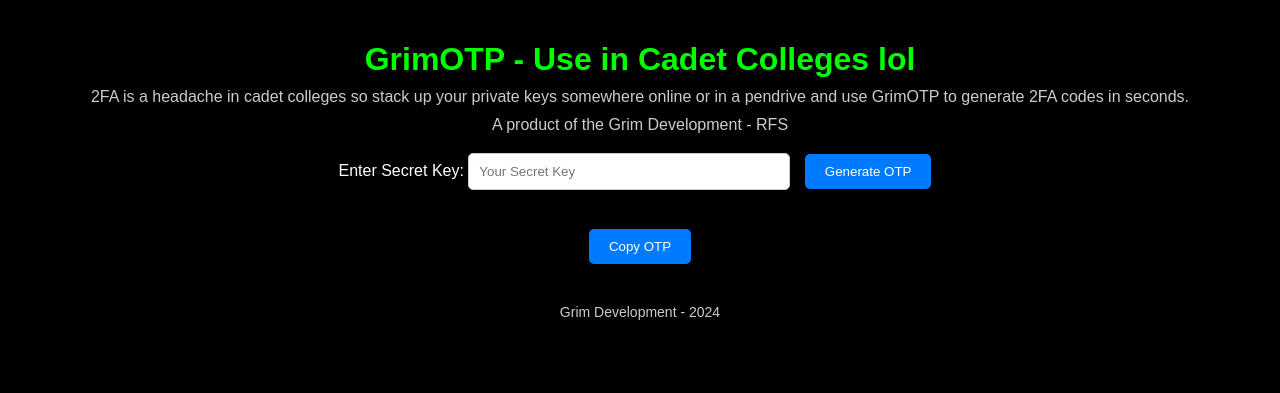
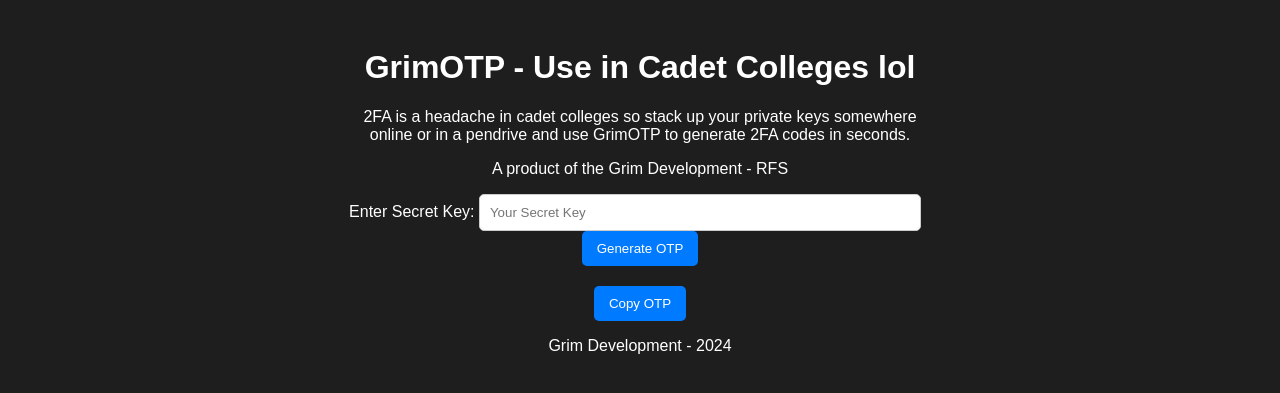
Before and after one commit to Rafsan64/GrimOTP, a Flask app: page / in a window 1280 px wide. Shown: the top 393 px of the page. Run offline with Flask 3, Linux system fonts and the light colour scheme.

Commit message:
Update style.css

```diff
--- a/static/style.css
+++ b/static/style.css
@@ -1,58 +1,51 @@
 body {
-    background-color: #000; /* Black background */
-    color: #fff; /* White text */
+    background-color: #1e1e1e;
+    color: #ffffff;
     font-family: Arial, sans-serif;
-    text-align: center; /* Center the text */
-    margin: 0; /* Remove default margin */
-    padding: 20px; /* Add some padding */
+    text-align: center;
 }
 
-h1 {
-    color: #00ff00; /* Bright green for the main heading */
-    margin-bottom: 10px;
+.container {
+    max-width: 600px;
+    margin: auto;
+    padding: 20px;
 }
 
-p {
-    color: #ccc; /* Light grey for the description */
-    margin: 10px 0; /* Add some margin between paragraphs */
-}
-
-#secretKey {
-    padding: 10px; /* Padding inside the input box */
-    border: 1px solid #ccc; /* Light grey border */
-    border-radius: 5px; /* Rounded corners */
-    width: 300px; /* Fixed width for input */
+input[type="text"] {
+    padding: 10px;
+    width: 70%;
+    margin-right: 10px;
+    border: 1px solid #ccc;
+    border-radius: 5px;
 }
 
 button {
-    padding: 10px 20px; /* Padding for buttons */
-    background-color: #007bff; /* Blue background */
-    border: none; /* No border */
-    border-radius: 5px; /* Rounded corners */
-    color: white; /* White text */
-    cursor: pointer; /* Pointer cursor on hover */
-    margin: 10px; /* Margin around buttons */
-    transition: background-color 0.3s; /* Smooth transition */
+    padding: 10px 15px;
+    border: none;
+    border-radius: 5px;
+    background-color: #007bff;
+    color: white;
+    cursor: pointer;
 }
 
 button:hover {
-    background-color: #0056b3; /* Darker blue on hover */
+    background-color: #0056b3;
 }
 
-#otpDisplay {
-    font-size: 24px; /* Larger font for OTP display */
-    margin: 20px 0; /* Margin above and below */
-    color: #00ff00; /* Green for OTP display */
+.otp-display {
+    margin: 15px 0;
+    padding: 10px;
+    background-color: #333;
+    border-radius: 5px;
 }
 
 .log {
-    margin-top: 20px; /* Margin above log */
-    color: #ffcc00; /* Yellow color for log messages */
-    font-weight: bold; /* Bold log messages */
+    margin-top: 10px;
+    color: green;
 }
 
-footer {
-    margin-top: 30px; /* Space above the footer */
-    color: #ccc; /* Light grey color for footer */
-    font-size: 14px; /* Smaller font size for footer */
+.timer {
+    margin: 15px 0;
+    font-weight: bold;
+    color: #ffcc00; /* Yellow color for visibility */
 }
```
